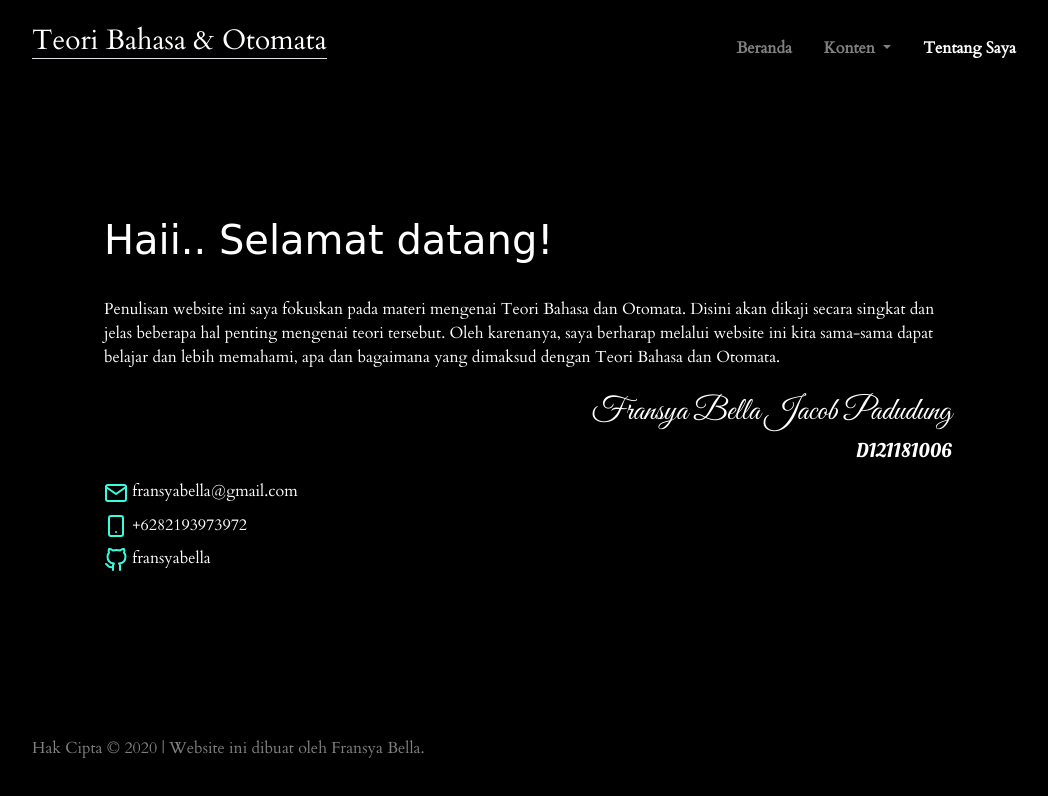
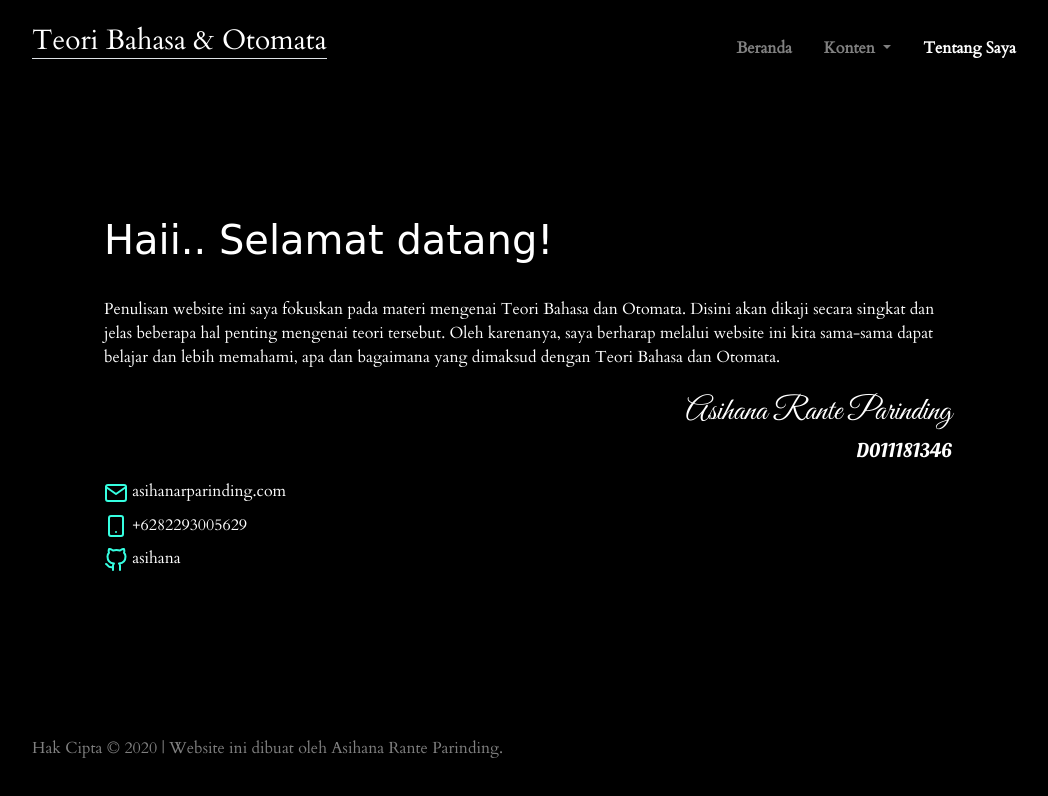
Before and after one commit to fransyabella/teoribahasadanotomata, a plain HTML site: page about.html in a window 1280 px wide. Shown: the whole page, without its empty margins (112-1160 px from the left). Drawn offline with nearby package versions, Linux system fonts and the light colour scheme; a web font is replaced by a local one.

Commit message:
Update about.html

```diff
--- a/about.html
+++ b/about.html
@@ -17,7 +17,7 @@
     <script src="https://cdnjs.cloudflare.com/ajax/libs/popper.js/1.12.9/umd/popper.min.js" integrity="sha384-ApNbgh9B+Y1QKtv3Rn7W3mgPxhU9K/ScQsAP7hUibX39j7fakFPskvXusvfa0b4Q" crossorigin="anonymous"></script>
     <script src="https://maxcdn.bootstrapcdn.com/bootstrap/4.0.0/js/bootstrap.min.js" integrity="sha384-JZR6Spejh4U02d8jOt6vLEHfe/JQGiRRSQQxSfFWpi1MquVdAyjUar5+76PVCmYl" crossorigin="anonymous"></script>
     <!-- Title of Website -->
-    <title>Tentang Fransya Bella</title>
+    <title>Tentang Asihana Rante Parinding </title>
   </head>
   <body>
     <div class="cover-container d-flex w-100 h-100 p-4 mx-auto flex-column">
@@ -59,12 +59,12 @@
               <hr>
               <p class="mb-4">Penulisan website ini saya fokuskan pada materi mengenai Teori Bahasa dan Otomata. Disini akan dikaji secara singkat dan jelas beberapa hal penting mengenai teori tersebut. Oleh karenanya,
                 saya berharap melalui website ini kita sama-sama dapat belajar dan lebih memahami, apa dan bagaimana yang dimaksud dengan Teori Bahasa dan Otomata.</p>
-              <h2 class="text-right">Fransya Bella Jacob Padudung</h2>
-              <h5 class="text-right">D121181006</h5>
+              <h2 class="text-right">Asihana Rante Parinding</h2>
+              <h5 class="text-right">D011181346</h5>
               <ul class="contacts list-unstyled mt-3">
-                <li><img src="mail.svg" alt=""><a href="mailto: fransyabella@gmail.com"> fransyabella@gmail.com</a></li>
-                <li><img src="smartphone.svg" alt=""><a href="callto: 082193973972"> +6282193973972</a></li>
-                <li><img src="github.svg" alt=""><a href="https://github.com/fransyabella"> fransyabella</a></li>
+                <li><img src="mail.svg" alt=""><a href="mailto: asihanarparinding@gmail.com"> asihanarparinding.com</a></li>
+                <li><img src="smartphone.svg" alt=""><a href="callto: 082293005629"> +6282293005629</a></li>
+                <li><img src="github.svg" alt=""><a href="https://github.com/asihana"> asihana</a></li>
               </ul>
             </div>
           </div>
@@ -73,7 +73,7 @@
 
       <footer class="mastfoot mt-auto">
         <div class="inner">
-          <p>Hak Cipta © 2020 | Website ini dibuat oleh Fransya Bella.</p>
+          <p>Hak Cipta © 2020 | Website ini dibuat oleh Asihana Rante Parinding.</p>
         </div>
       </footer>
     </div>
```
